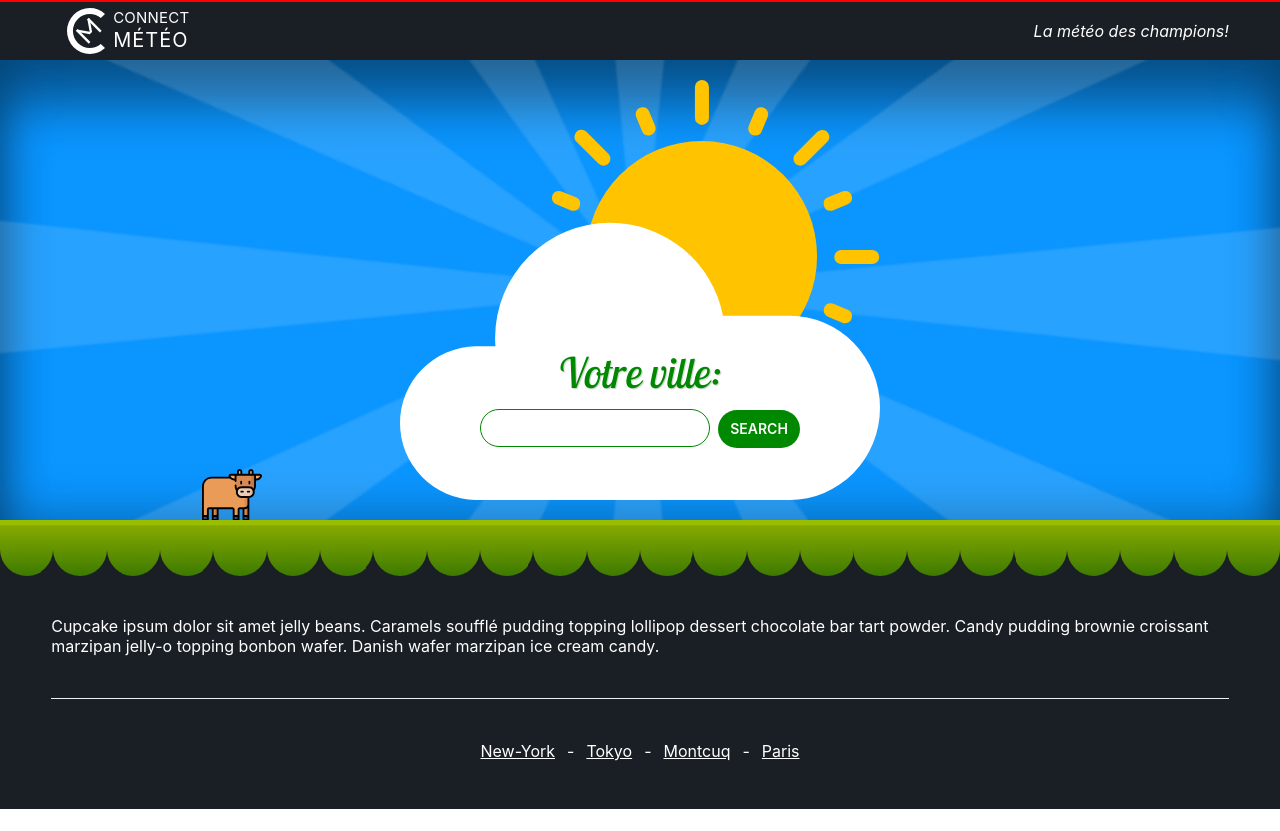
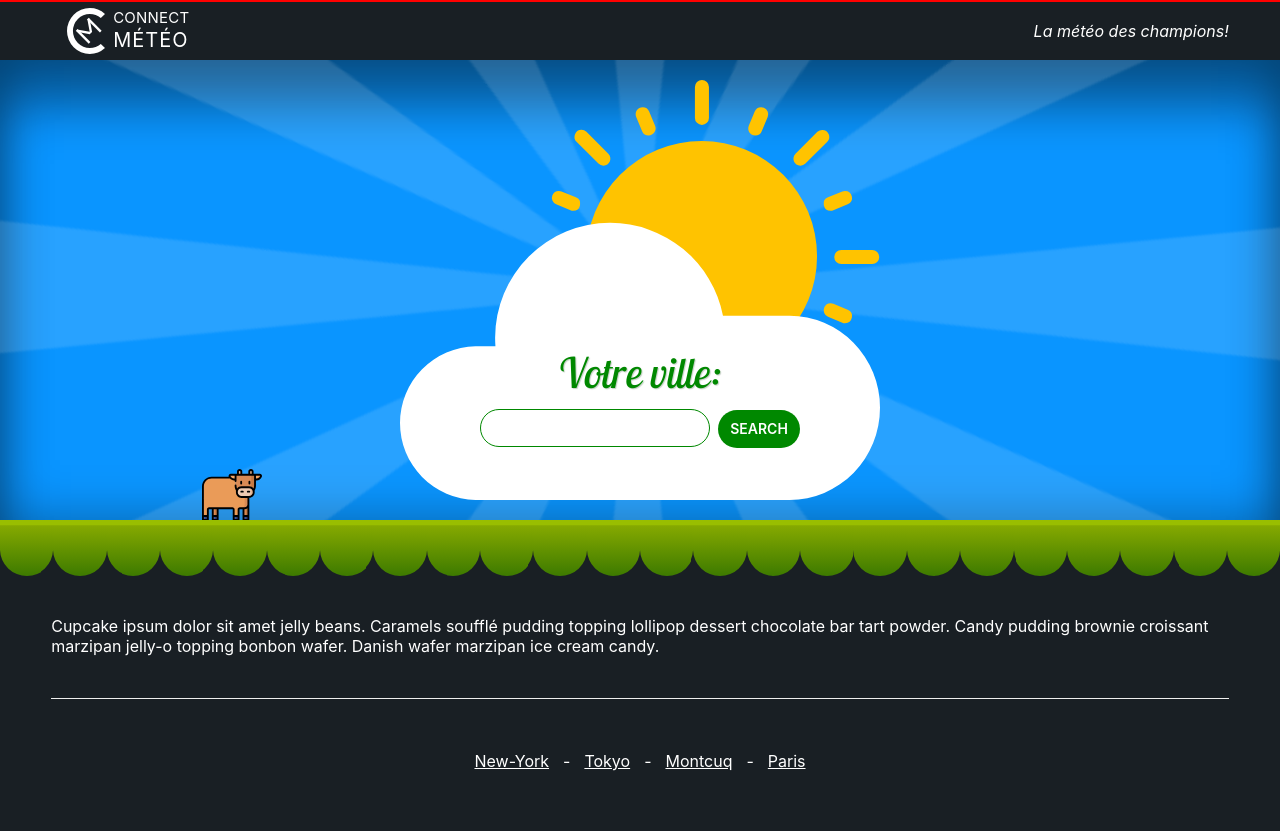
Before and after one commit to NicoDrouin/Connecting-weather, a React (Create React App) app: page / in a window 1280 px wide. Before the commit the page ends 809 px from the top, so only its background shows below. Built offline with nearby package versions, Linux system fonts and the light colour scheme.

Commit message:
Bigger tap zone for footer links

```diff
--- a/src/component/Footer/footer.scss
+++ b/src/component/Footer/footer.scss
@@ -29,6 +29,7 @@
 
             li {
                 display: inline;
+                line-height: 2.6;
 
                 &:not(:last-of-type):after {
                     content: "\A";
@@ -36,6 +37,7 @@
                 }
 
                 > a {
+                    padding: 10px;
                     color: $primaryColor;
                     transition: color .2s;
 
@@ -63,13 +65,13 @@
 @media screen and (min-width: 480px) {
     .footer > .container > ul li:not(:last-of-type):nth-child(2n+1):after {
         content: '-';
-        margin: 0 12px;
+        margin: 0 4px;
     }
 }
 
 @media screen and (min-width: 768px) {
     .footer > .container > ul li:not(:last-of-type):after {
         content: '-';
-        margin: 0 12px;
+        margin: 0 4px;
     }
 }
```
